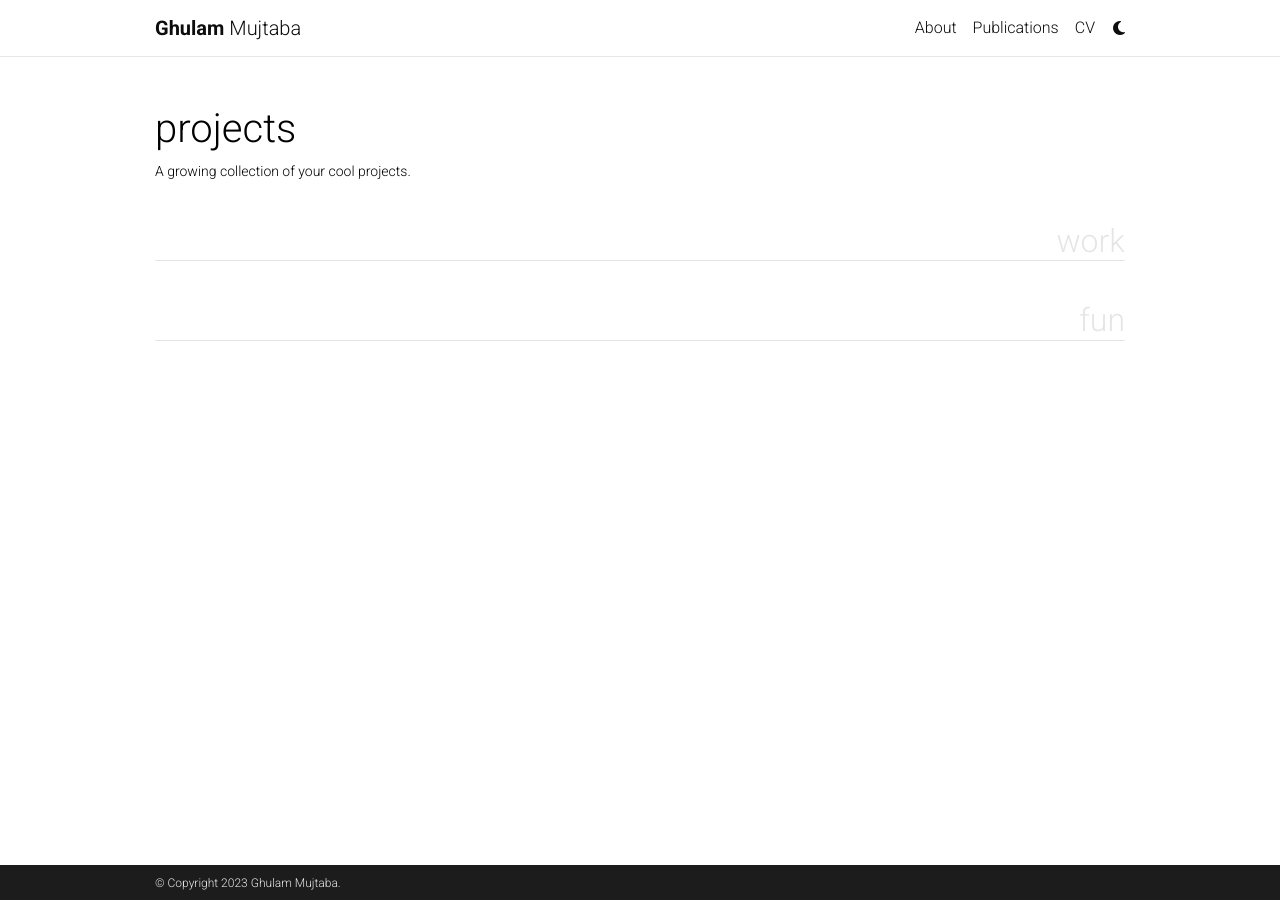
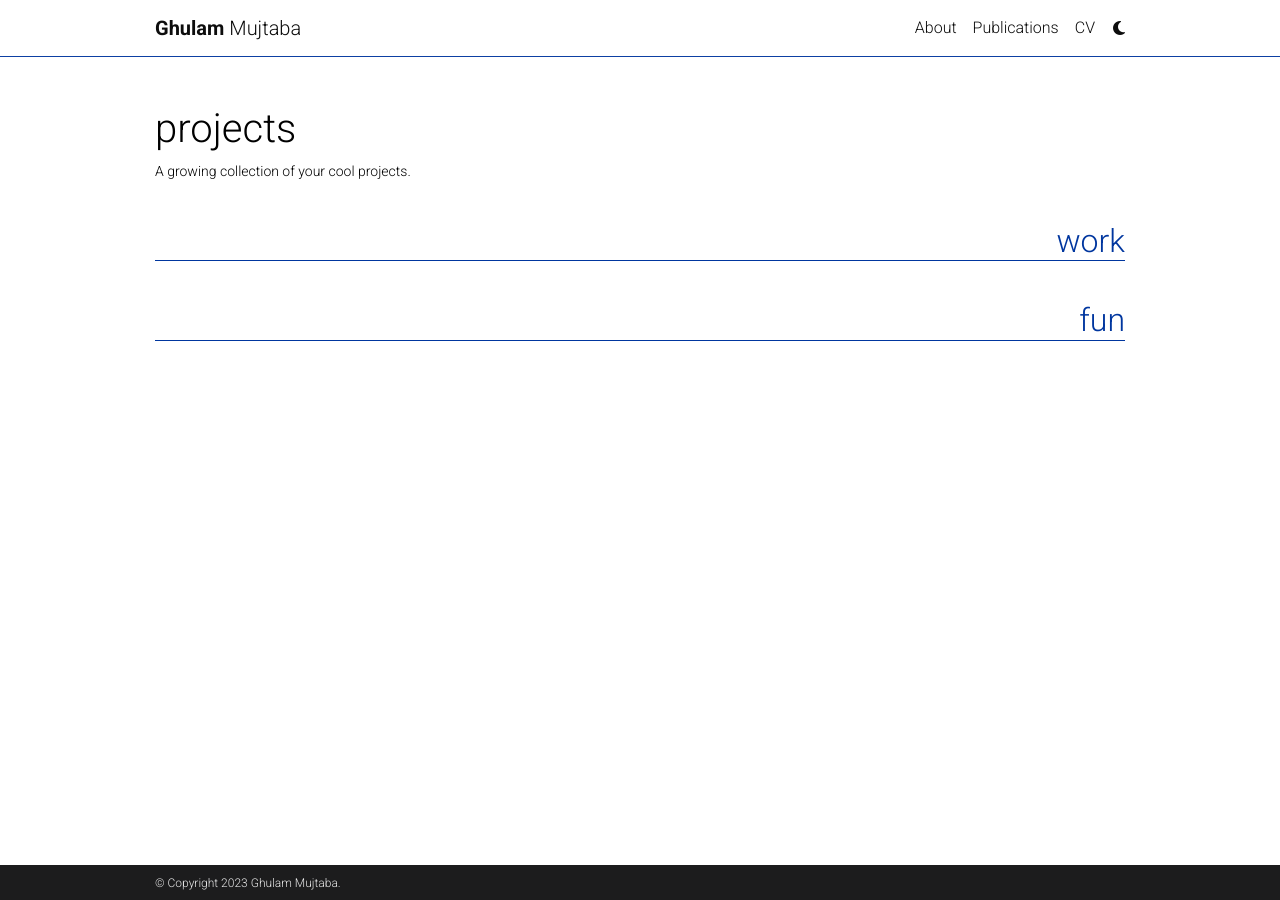
Before and after one commit to mohbattharani/iamgmujtaba.github.io, a Jekyll site: the page built from _pages/projects.md, in a window 1280 px wide. Built offline with Jekyll 4.4.1, drawn with Linux system fonts in a browser that asks for light colours; comment, search, counter and statistics services are not loaded; a style sheet for code colours, icons or effects is not loaded.

Commit message:
Update _themes.scss

```diff
--- a/_sass/_themes.scss
+++ b/_sass/_themes.scss
@@ -14,7 +14,7 @@
   --global-footer-text-color: #{$grey-color-light};
   --global-footer-link-color: #{$white-color};
   --global-distill-app-color: #{$grey-color};
-  --global-divider-color: rgba(0,0,0,.1);
+  --global-divider-color: #{$blue-color-dark};
   --global-card-bg-color: #{$white-color};
 
   --global-tip-block: #42b983;
```
